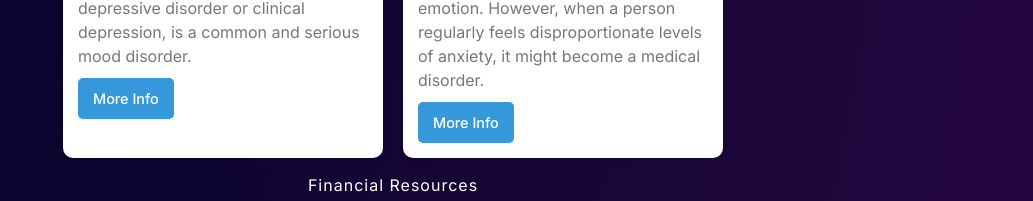
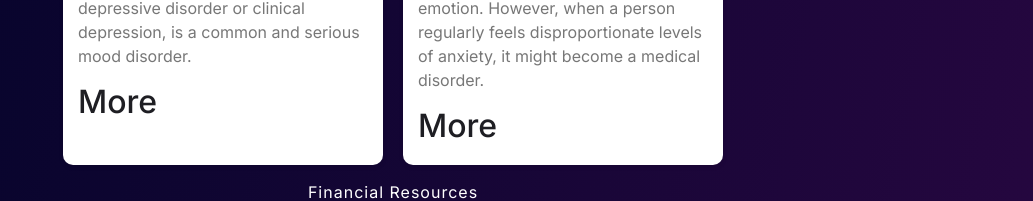
Before and after one commit to BhuwanTiwari2002/crisisconnector_web, a Next.js app: page /resources in a window 1280 px wide. Shown: the part 542-743 px from the top of the page, without its empty margins (247-1280 px from the left). Built offline with nearby package versions, Linux system fonts and the light colour scheme.

Commit message:
Added the link

```diff
--- a/app/resources/page.js
+++ b/app/resources/page.js
@@ -1,6 +1,7 @@
 import React from 'react'
 import '../../styles/hotline.css';
-import '../../styles/resource.css'
+import '../../styles/resource.css';
+import Link from 'next/link';
 const getHotlineData = async (url) => {
   try {
       const response = await fetch('http://localhost:3000/api/' + url);
@@ -31,7 +32,7 @@ const HotlineSearch = async () => {
                               <div className='resource-info'>
                                 <h2 className='resource-title'>{title}</h2>
                                 <p className='resource-desc'>{description}</p>
-                                <a className='resource-link'>More Info</a>
+                                <Link className='' href={'/Resources/' + title}>More</Link>
                               </div>
                             </div>
                           );
```
